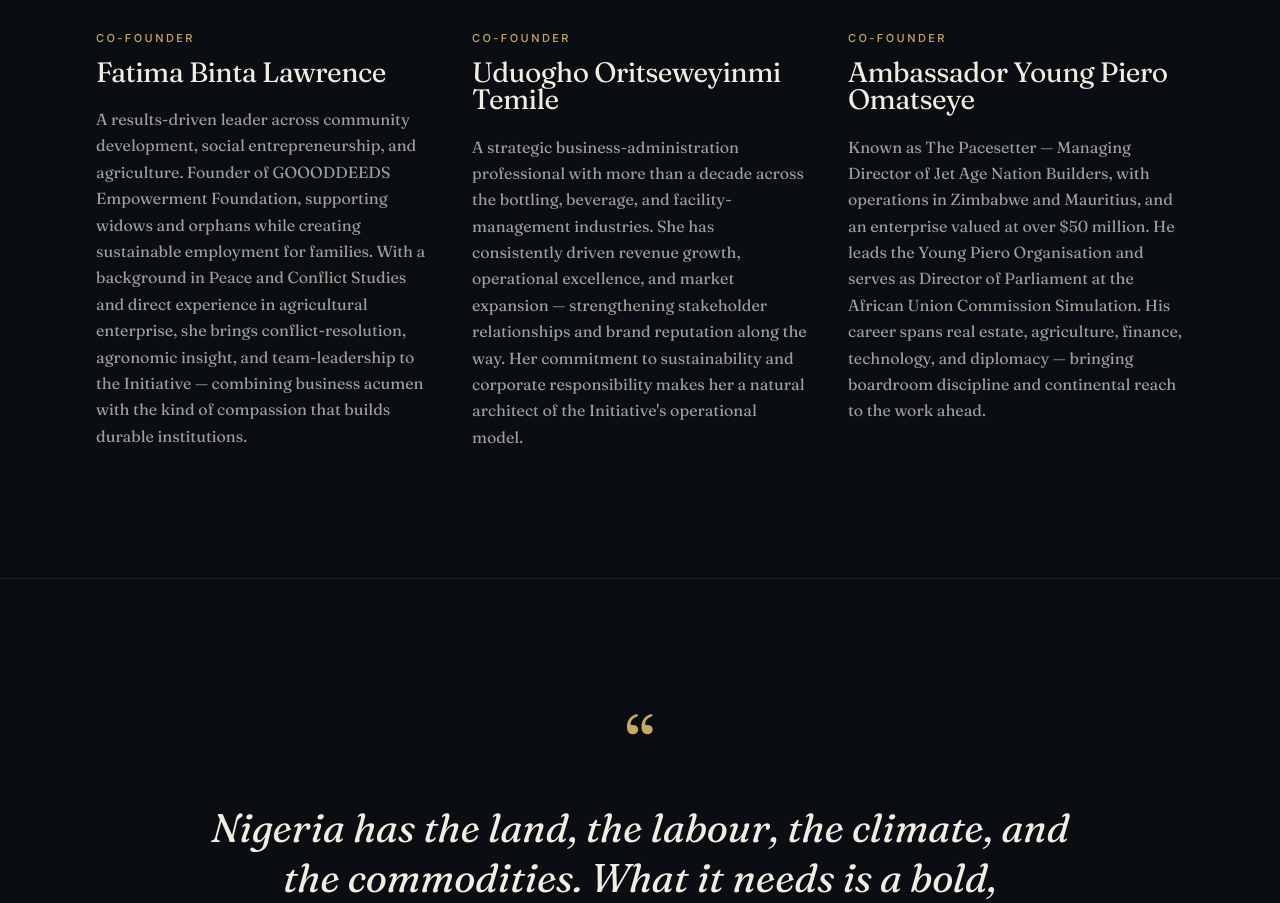
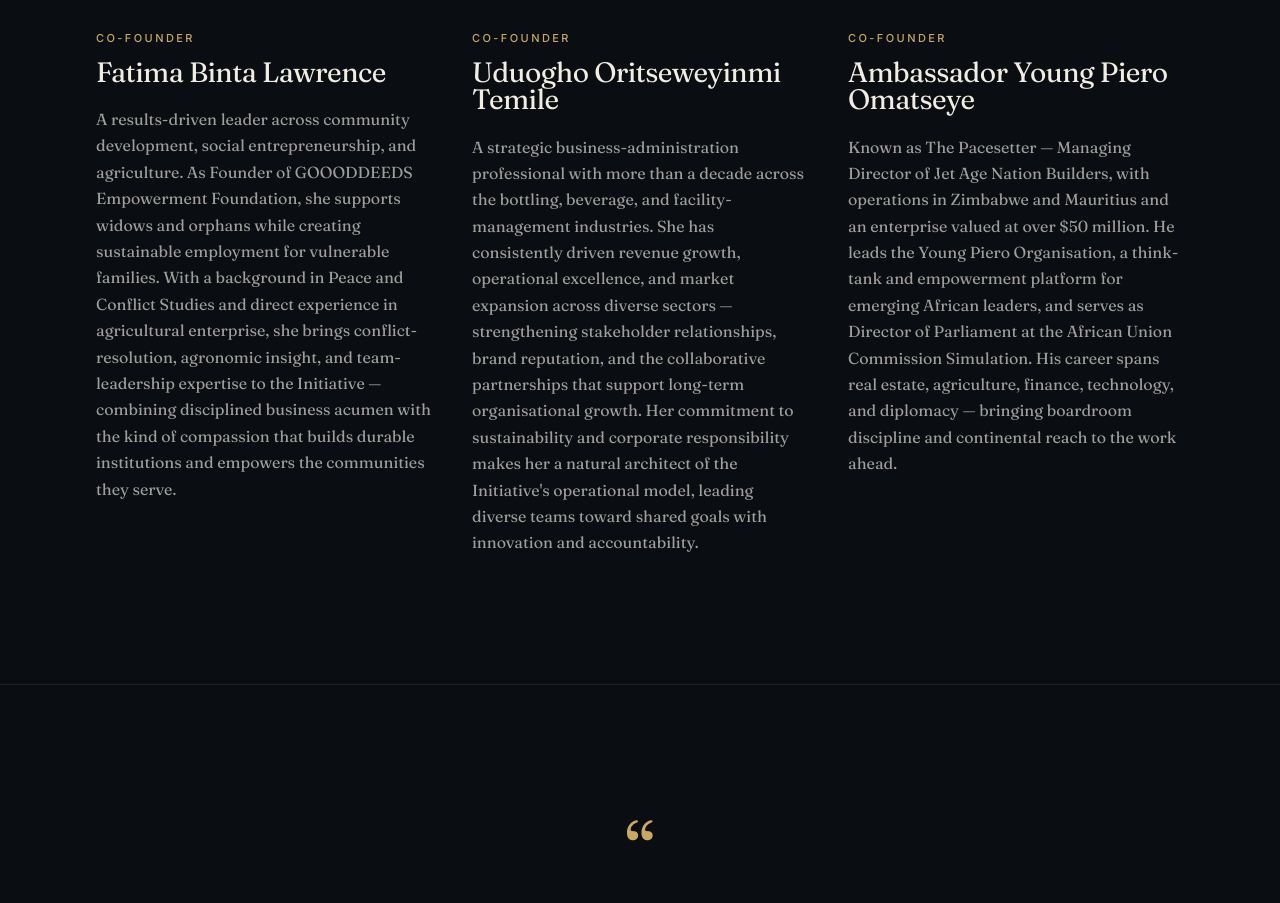
Before and after one commit to The-Greenprint-Farmers-Initiative/The-Greenprint-Farmers-Initiative, a Next.js app: page /about in a window 1280 px wide. Shown: the part 3722-4625 px from the top of the page. Built offline with nearby package versions, Linux system fonts and the light colour scheme.

Commit message:
Balance Co-Founder bios to consistent ~75-word length

```diff
--- a/src/components/about/AboutLeadership.tsx
+++ b/src/components/about/AboutLeadership.tsx
@@ -8,19 +8,19 @@ const founders = [
     name: "Fatima Binta Lawrence",
     role: "Co-Founder",
     image: "/images/team/fatima-binta-lawrence.jpg",
-    bio: "A results-driven leader across community development, social entrepreneurship, and agriculture. Founder of GOOODDEEDS Empowerment Foundation, supporting widows and orphans while creating sustainable employment for families. With a background in Peace and Conflict Studies and direct experience in agricultural enterprise, she brings conflict-resolution, agronomic insight, and team-leadership to the Initiative — combining business acumen with the kind of compassion that builds durable institutions.",
+    bio: "A results-driven leader across community development, social entrepreneurship, and agriculture. As Founder of GOOODDEEDS Empowerment Foundation, she supports widows and orphans while creating sustainable employment for vulnerable families. With a background in Peace and Conflict Studies and direct experience in agricultural enterprise, she brings conflict-resolution, agronomic insight, and team-leadership expertise to the Initiative — combining disciplined business acumen with the kind of compassion that builds durable institutions and empowers the communities they serve.",
   },
   {
     name: "Uduogho Oritseweyinmi Temile",
     role: "Co-Founder",
     image: "/images/team/uduogho-temile.jpg",
-    bio: "A strategic business-administration professional with more than a decade across the bottling, beverage, and facility-management industries. She has consistently driven revenue growth, operational excellence, and market expansion — strengthening stakeholder relationships and brand reputation along the way. Her commitment to sustainability and corporate responsibility makes her a natural architect of the Initiative&apos;s operational model.",
+    bio: "A strategic business-administration professional with more than a decade across the bottling, beverage, and facility-management industries. She has consistently driven revenue growth, operational excellence, and market expansion across diverse sectors — strengthening stakeholder relationships, brand reputation, and the collaborative partnerships that support long-term organisational growth. Her commitment to sustainability and corporate responsibility makes her a natural architect of the Initiative&apos;s operational model, leading diverse teams toward shared goals with innovation and accountability.",
   },
   {
     name: "Ambassador Young Piero Omatseye",
     role: "Co-Founder",
     image: "/images/team/young-piero-omatseye.jpg",
-    bio: "Known as The Pacesetter — Managing Director of Jet Age Nation Builders, with operations in Zimbabwe and Mauritius, and an enterprise valued at over $50 million. He leads the Young Piero Organisation and serves as Director of Parliament at the African Union Commission Simulation. His career spans real estate, agriculture, finance, technology, and diplomacy — bringing boardroom discipline and continental reach to the work ahead.",
+    bio: "Known as The Pacesetter — Managing Director of Jet Age Nation Builders, with operations in Zimbabwe and Mauritius and an enterprise valued at over $50 million. He leads the Young Piero Organisation, a think-tank and empowerment platform for emerging African leaders, and serves as Director of Parliament at the African Union Commission Simulation. His career spans real estate, agriculture, finance, technology, and diplomacy — bringing boardroom discipline and continental reach to the work ahead.",
   },
 ];
 
```
